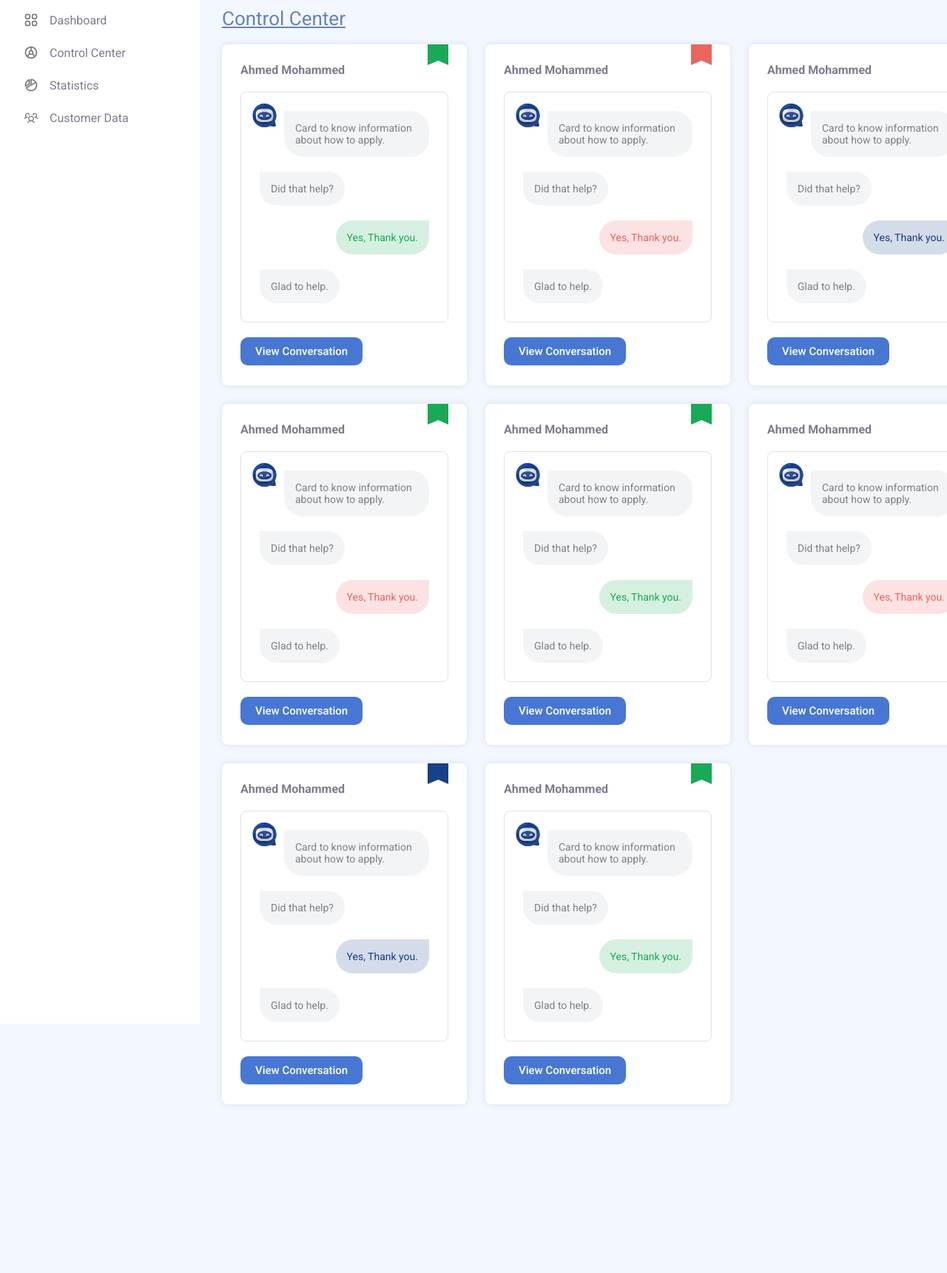
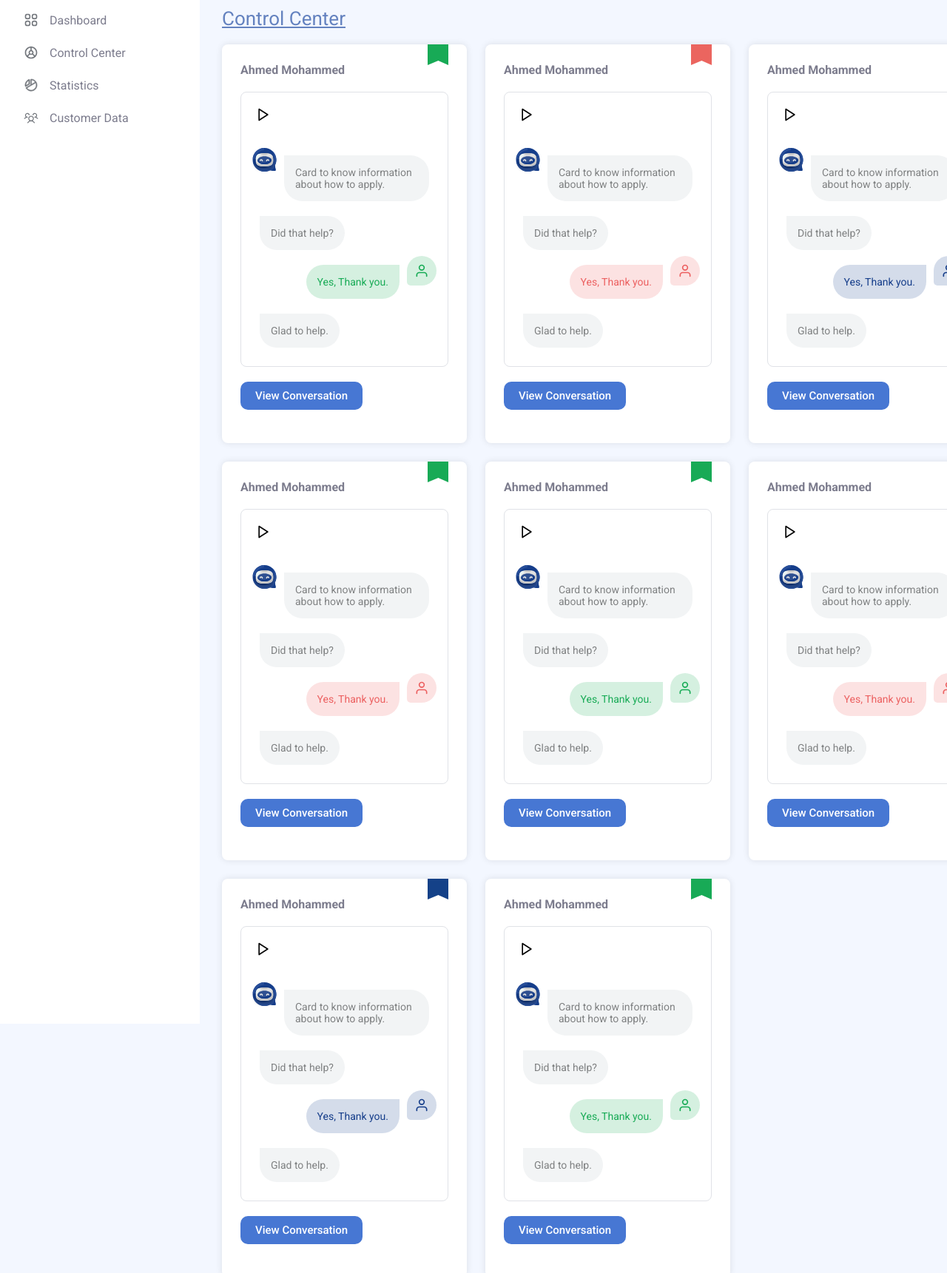
Before and after one commit to malhaniah/ejada-dashboard, a website built with Vite: page contorlCenter.html in a window 1280 px wide. Shown: the part 120-1841 px from the top of the page at 74% size. Before the commit the page ends 1643 px from the top, so only its background shows below. Built offline with nearby package versions, Linux system fonts and the light colour scheme.

Commit message:
Added play button in chatbox + customer icon

```diff
--- a/contorlCenter.html
+++ b/contorlCenter.html
@@ -67,6 +67,10 @@
               <img src="./icons/bookmark.svg" class="icon" />
             </div>
             <div class="chat-content">
+              <div class="play-options">
+                <i data-feather="play" class="play icon"></i>
+                <i data-feather="pause" class="pause icon"></i>
+              </div>
               <div class="dialog">
                 <div class="ejada">
                   <span class="dialog-logo"
@@ -80,7 +84,12 @@
                   <span class="text">Did that help?</span>
                 </div>
                 <div class="customer green">
+                  <div>
                     <span class="text">Yes, Thank you.</span>
+                    <span class="customer-icon"
+                      ><i data-feather="user" class="icon"></i
+                    ></span>
+                  </div>
                 </div>
                 <div class="ejada"><span class="text">Glad to help.</span></div>
               </div>
@@ -95,6 +104,10 @@
               <img src="./icons/bookmark.svg" class="icon" />
             </div>
             <div class="chat-content">
+              <div class="play-options">
+                <i data-feather="play" class="play icon"></i>
+                <i data-feather="pause" class="pause icon"></i>
+              </div>
               <div class="dialog">
                 <div class="ejada">
                   <span class="dialog-logo"
@@ -108,7 +121,12 @@
                   <span class="text">Did that help?</span>
                 </div>
                 <div class="customer red">
+                  <div>
                     <span class="text">Yes, Thank you.</span>
+                    <span class="customer-icon"
+                      ><i data-feather="user" class="icon"></i
+                    ></span>
+                  </div>
                 </div>
                 <div class="ejada"><span class="text">Glad to help.</span></div>
               </div>
@@ -123,6 +141,10 @@
               <img src="./icons/bookmark.svg" class="icon" />
             </div>
             <div class="chat-content">
+              <div class="play-options">
+                <i data-feather="play" class="play icon"></i>
+                <i data-feather="pause" class="pause icon"></i>
+              </div>
               <div class="dialog">
                 <div class="ejada">
                   <span class="dialog-logo"
@@ -136,7 +158,12 @@
                   <span class="text">Did that help?</span>
                 </div>
                 <div class="customer blue">
+                  <div>
                     <span class="text">Yes, Thank you.</span>
+                    <span class="customer-icon"
+                      ><i data-feather="user" class="icon"></i
+                    ></span>
+                  </div>
                 </div>
                 <div class="ejada"><span class="text">Glad to help.</span></div>
               </div>
@@ -151,6 +178,10 @@
               <img src="./icons/bookmark.svg" class="icon" />
             </div>
             <div class="chat-content">
+              <div class="play-options">
+                <i data-feather="play" class="play icon"></i>
+                <i data-feather="pause" class="pause icon"></i>
+              </div>
               <div class="dialog">
                 <div class="ejada">
                   <span class="dialog-logo"
@@ -164,7 +195,12 @@
                   <span class="text">Did that help?</span>
                 </div>
                 <div class="customer red">
+                  <div>
                     <span class="text">Yes, Thank you.</span>
+                    <span class="customer-icon"
+                      ><i data-feather="user" class="icon"></i
+                    ></span>
+                  </div>
                 </div>
                 <div class="ejada"><span class="text">Glad to help.</span></div>
               </div>
@@ -179,6 +215,10 @@
               <img src="./icons/bookmark.svg" class="icon" />
             </div>
             <div class="chat-content">
+              <div class="play-options">
+                <i data-feather="play" class="play icon"></i>
+                <i data-feather="pause" class="pause icon"></i>
+              </div>
               <div class="dialog">
                 <div class="ejada">
                   <span class="dialog-logo"
@@ -192,7 +232,12 @@
                   <span class="text">Did that help?</span>
                 </div>
                 <div class="customer green">
+                  <div>
                     <span class="text">Yes, Thank you.</span>
+                    <span class="customer-icon"
+                      ><i data-feather="user" class="icon"></i
+                    ></span>
+                  </div>
                 </div>
                 <div class="ejada"><span class="text">Glad to help.</span></div>
               </div>
@@ -207,6 +252,10 @@
               <img src="./icons/bookmark.svg" class="icon" />
             </div>
             <div class="chat-content">
+              <div class="play-options">
+                <i data-feather="play" class="play icon"></i>
+                <i data-feather="pause" class="pause icon"></i>
+              </div>
               <div class="dialog">
                 <div class="ejada">
                   <span class="dialog-logo"
@@ -220,7 +269,12 @@
                   <span class="text">Did that help?</span>
                 </div>
                 <div class="customer red">
+                  <div>
                     <span class="text">Yes, Thank you.</span>
+                    <span class="customer-icon"
+                      ><i data-feather="user" class="icon"></i
+                    ></span>
+                  </div>
                 </div>
                 <div class="ejada"><span class="text">Glad to help.</span></div>
               </div>
@@ -235,6 +289,10 @@
               <img src="./icons/bookmark.svg" class="icon" />
             </div>
             <div class="chat-content">
+              <div class="play-options">
+                <i data-feather="play" class="play icon"></i>
+                <i data-feather="pause" class="pause icon"></i>
+              </div>
               <div class="dialog">
                 <div class="ejada">
                   <span class="dialog-logo"
@@ -248,7 +306,12 @@
                   <span class="text">Did that help?</span>
                 </div>
                 <div class="customer blue">
+                  <div>
                     <span class="text">Yes, Thank you.</span>
+                    <span class="customer-icon"
+                      ><i data-feather="user" class="icon"></i
+                    ></span>
+                  </div>
                 </div>
                 <div class="ejada"><span class="text">Glad to help.</span></div>
               </div>
@@ -263,6 +326,10 @@
               <img src="./icons/bookmark.svg" class="icon" />
             </div>
             <div class="chat-content">
+              <div class="play-options">
+                <i data-feather="play" class="play icon"></i>
+                <i data-feather="pause" class="pause icon"></i>
+              </div>
               <div class="dialog">
                 <div class="ejada">
                   <span class="dialog-logo"
@@ -276,7 +343,12 @@
                   <span class="text">Did that help?</span>
                 </div>
                 <div class="customer green">
+                  <div>
                     <span class="text">Yes, Thank you.</span>
+                    <span class="customer-icon"
+                      ><i data-feather="user" class="icon"></i
+                    ></span>
+                  </div>
                 </div>
                 <div class="ejada"><span class="text">Glad to help.</span></div>
               </div>
--- a/main.js
+++ b/main.js
@@ -68,3 +68,12 @@ feedbacks.forEach((feedback, index) => {
     feedbackArrow[index].classList.add(activeClass);
   });
 });
+
+// Play conversation button
+const playOptions = document.querySelectorAll(".play-options");
+
+playOptions.forEach((playButton) => {
+  playButton.addEventListener("click", (e) => {
+    playButton.classList.toggle(activeClass);
+  });
+});
--- a/styles/control-center.css
+++ b/styles/control-center.css
@@ -37,7 +37,7 @@
 
 .chat-box {
   width: 331px;
-  height: 461px;
+  height: auto;
   flex-shrink: 0;
   background-color: var(--main-color);
   display: flex;
@@ -102,9 +102,42 @@
 
 .chat-content {
   width: 100%;
-  height: 325px;
+  height: auto;
   border-radius: 8px;
   border: 1px solid var(--borders-color);
+}
+
+.play-options {
+  display: flex;
+  width: fit-content;
+  padding: 10px;
+  margin: 10px;
+  border-radius: 100%;
+}
+
+.play-options .icon {
+  width: 20px;
+  height: 20px;
+}
+
+.play-options .pause {
+  display: none;
+}
+
+.play-options.active .pause {
+  display: block;
+}
+
+.play-options .play-options.active {
+  display: block;
+}
+
+.play-options.active .play {
+  display: none;
+}
+
+.play-options:hover {
+  background: rgba(0, 0, 0, 0.06);
 }
 
 .dialog {
@@ -227,6 +260,30 @@
 
 .dialog .customer.blue .text {
   background-color: var(--customer-dialog-blue-background-color);
+  color: var(--customer-dialog-blue-text-color);
+}
+
+.dialog .customer.green div .customer-icon {
+  background-color: var(--customer-dialog-green-background-color);
+}
+
+.dialog .customer.green div .customer-icon .icon {
+  color: var(--customer-dialog-green-text-color);
+}
+
+.dialog .customer.red div .customer-icon {
+  background-color: var(--customer-dialog-red-background-color);
+}
+
+.dialog .customer.red div .customer-icon .icon {
+  color: var(--customer-dialog-red-text-color);
+}
+
+.dialog .customer.blue div .customer-icon {
+  background-color: var(--customer-dialog-blue-background-color);
+}
+
+.dialog .customer.blue div .customer-icon .icon {
   color: var(--customer-dialog-blue-text-color);
 }
 
```
Lines whose indentation alone changed are shown as unchanged.
